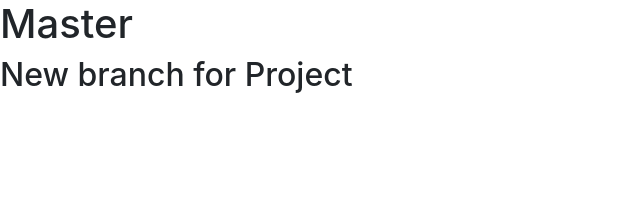
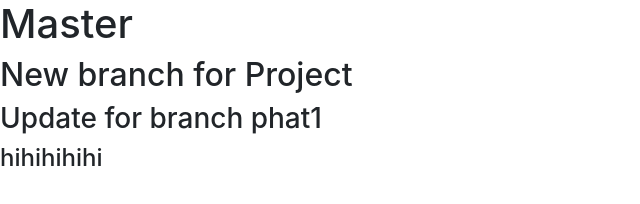
Before and after one commit to phathoang98/github_demo, a plain HTML site: page index.html in a window 1280 px wide. Shown: the whole page, without its empty margins (0-640 px from the left). Drawn offline with nearby package versions, Linux system fonts and the light colour scheme.

Commit message:
update for branch phat1

```diff
--- a/index.html
+++ b/index.html
@@ -19,7 +19,9 @@
 
     <h2> New branch for Project </h2>
 
+    <h3>Update for branch phat1</h3>
 
+    <h4>hihihihihi</h4>
 
 
 
```
